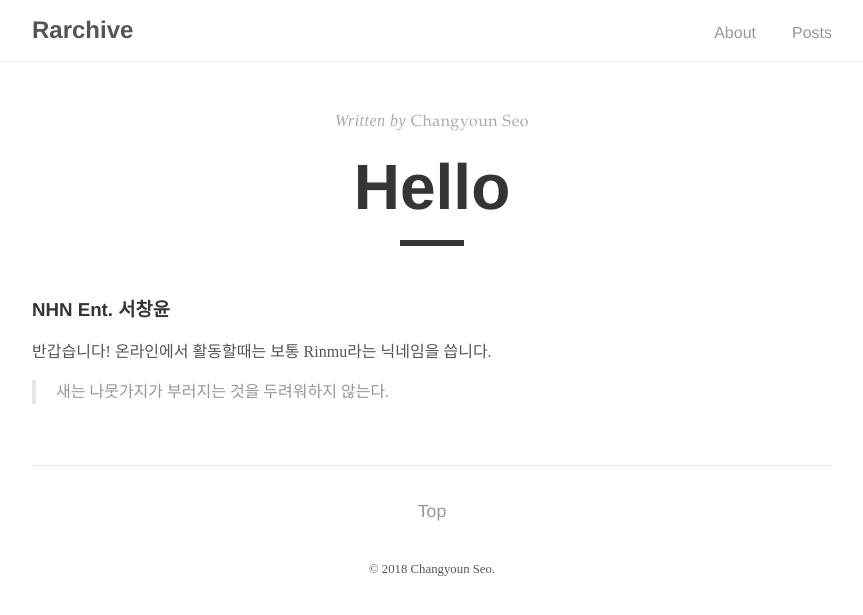
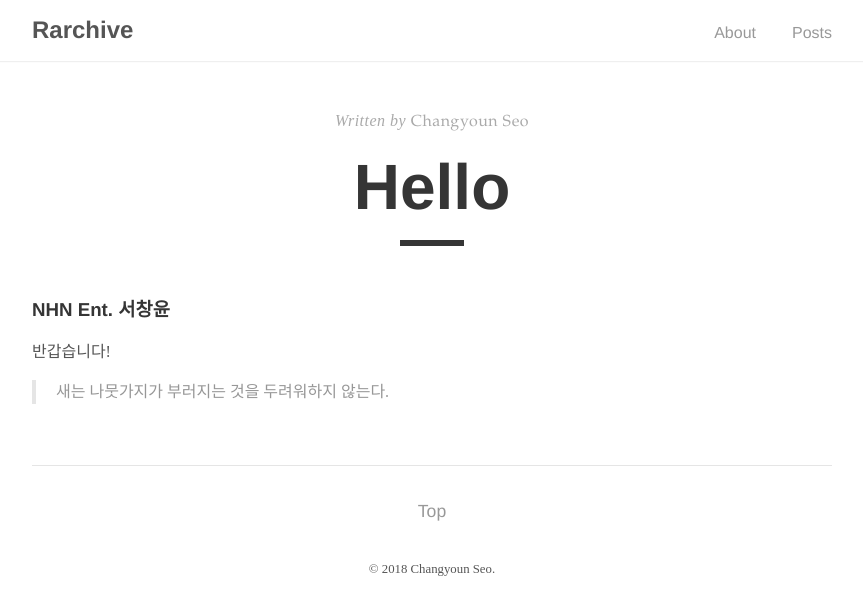
Before and after one commit to cyseo/cyseo.github.io, a Jekyll site: the page built from about.md, in a window 1280 px wide. Shown: the top 615 px of the page, without its empty margins (208-1071 px from the left). Built offline with Jekyll 4.4.1, drawn with Linux system fonts in a browser that asks for light colours; some web fonts are replaced; comment, search, counter and statistics services are not loaded.

Commit message:
소개수정

```diff
--- a/about.md
+++ b/about.md
@@ -7,6 +7,6 @@ permalink: /about/
 
 ### NHN Ent. 서창윤
 
-반갑습니다! 온라인에서 활동할때는 보통 Rinmu라는 닉네임을 씁니다.
+반갑습니다!
 
 > 새는 나뭇가지가 부러지는 것을 두려워하지 않는다.
```
